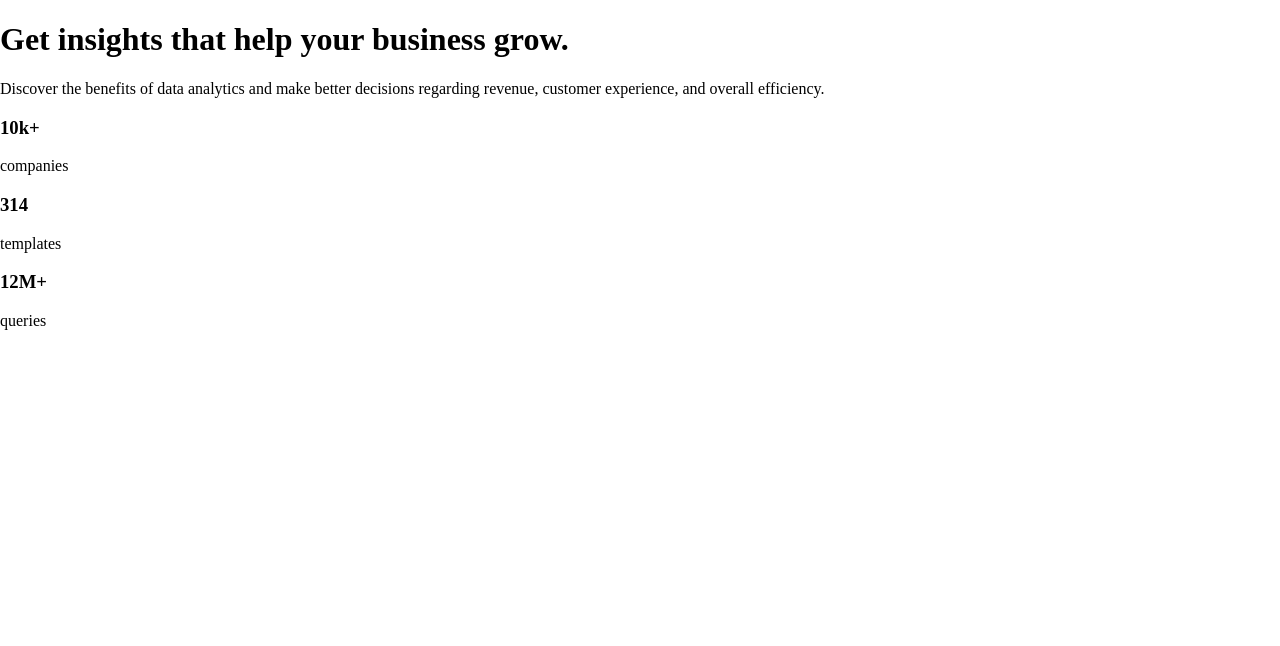
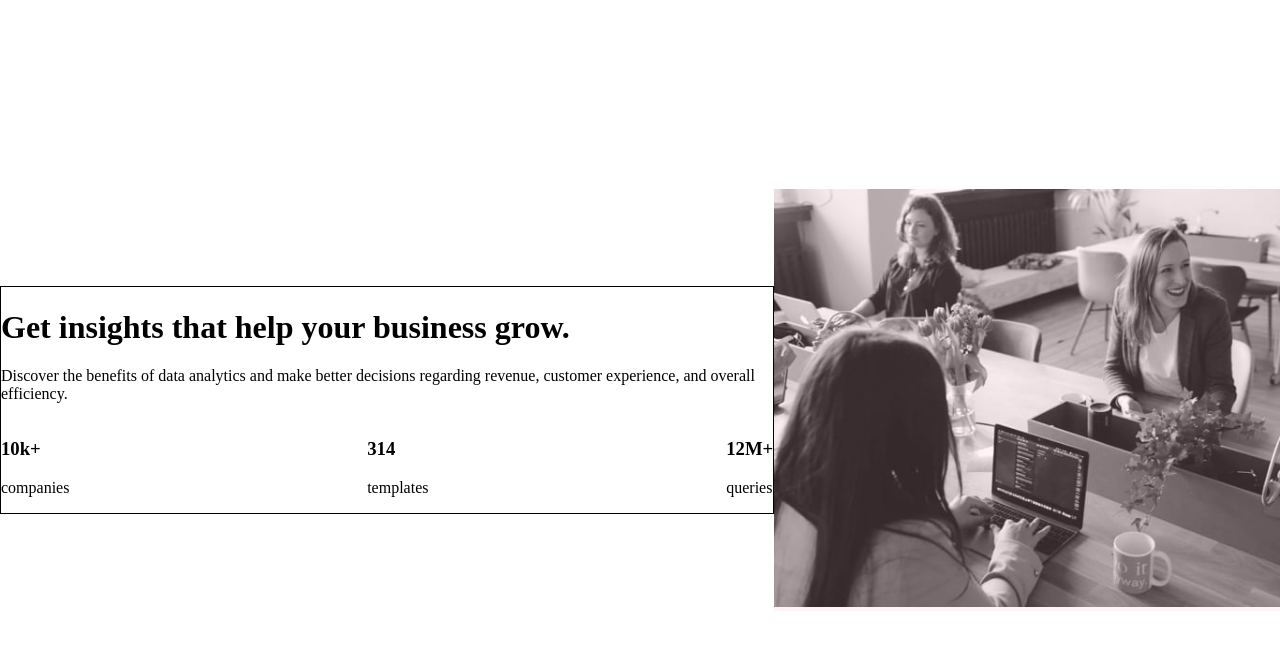
Before and after one commit to mikolajszydlo/stats-preview, a website: page index.html in a window 1280 px wide. Drawn offline with Linux system fonts and the light colour scheme.

Commit message:
Create page structure

```diff
--- a/index.html
+++ b/index.html
@@ -6,12 +6,12 @@
   <meta name="viewport" content="width=device-width, initial-scale=1.0">
   <link rel="icon" type="image/png" sizes="32x32" href="./images/favicon-32x32.png">
   <title>Frontend Mentor | Stats preview card component</title>
-  <link rel="stylesheet" href="/css/style.css">
+  <link rel="stylesheet" href="./css/style.css">
 </head>
 <body>
   <main>
     <div class="container">
-      <div class="text-header">
+      <div class="text">
         <h1>Get <span>insights</span> that help your business grow.</h1>
         <p>Discover the benefits of data analytics and make better decisions regarding revenue, customer
           experience, and overall efficiency.</p>
@@ -30,8 +30,9 @@
           </div>
         </div>
       </div>
-      <div class="image-header">
-
+      <div class="image">
+        <img srcset="./images/image-header-desktop.jpg, ./image/image-header-mobile.jpg" sizes="(max-width: 600px) 480px,
+        800px" alt="Header image">
       </div>
     </div>
   </main>
--- a/sass/style.scss
+++ b/sass/style.scss
@@ -6,3 +6,42 @@
 body {
   margin: 0;
 }
+
+/* Content */
+.container {
+  height: 100vh;
+  display: flex;
+  justify-content: center;
+  align-items: center;
+}
+
+.text {
+  border: 1px solid black;
+  .stats {
+    display: flex;
+    justify-content: space-between;
+  }
+}
+
+.image {
+  position: relative;
+}
+
+.image img {
+  width: 100%;
+  height: 100%;
+  object-fit: cover;
+}
+
+.image::after {
+  position: absolute;
+  left: 50%;
+  top: 50%;
+  transform: translate(-50%, -50%);
+  width: 100%;
+  height: 100%;
+  content: '';
+  background-color: pink;
+  opacity: 0.2;
+  z-index: 2;
+}
```
Also changed, not shown: css/style.css, images/favicon-32x32.png (added), images/image-header-desktop.jpg (added), images/image-header-mobile.jpg (added), 1 other file.
